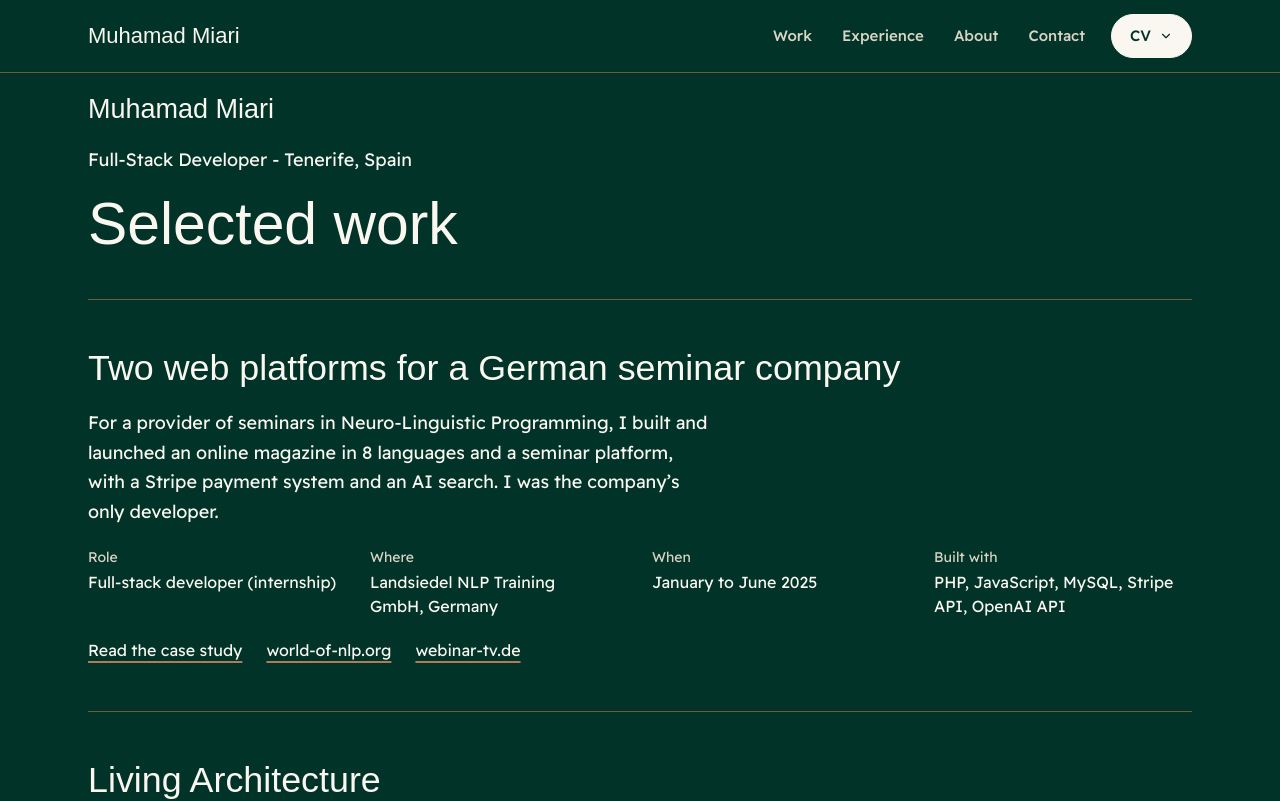
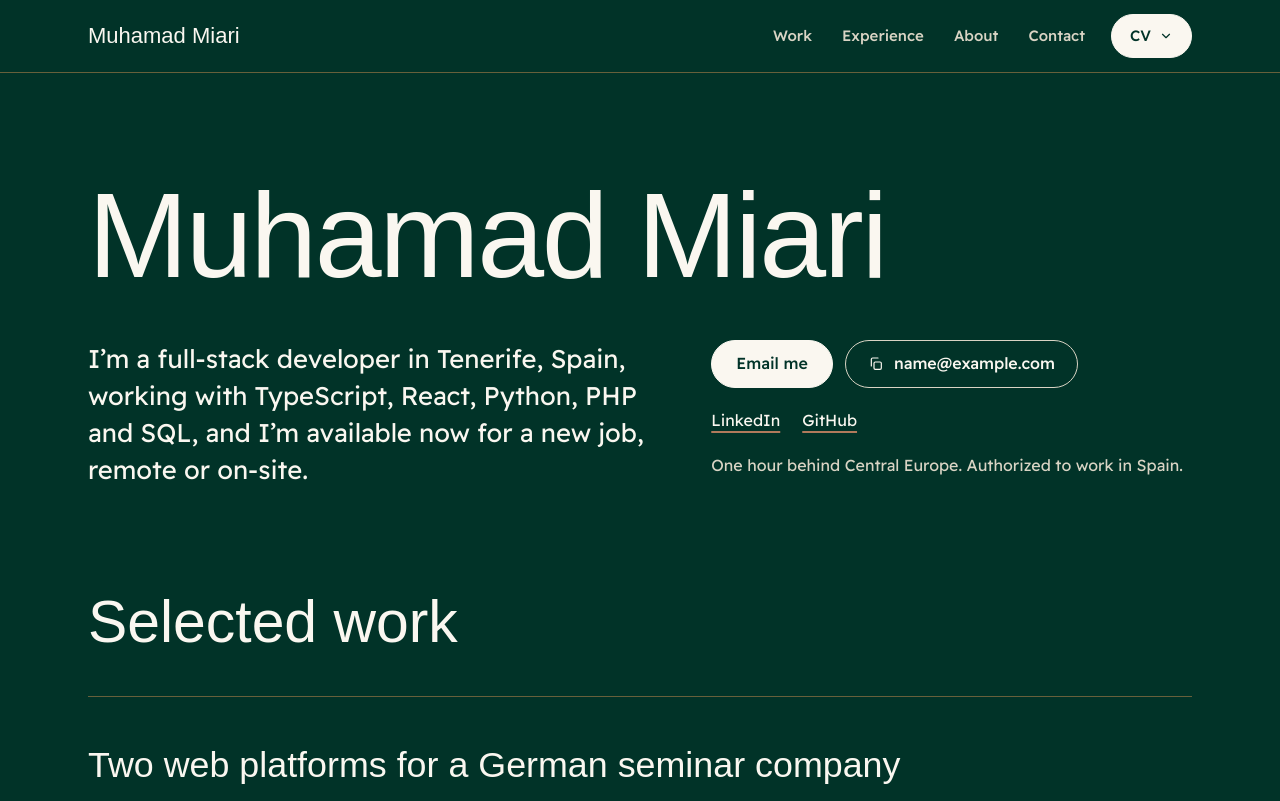
Before and after one commit to miari959/portfolio, a Next.js app: page / in a window 1280 px wide. Shown: the top 801 px of the page. Built offline with nearby package versions, Linux system fonts and the light colour scheme; a web font is replaced by a local one.

Commit message:
Add the hero with contact links and email copy

```diff
--- a/src/app/globals.css
+++ b/src/app/globals.css
@@ -29,7 +29,7 @@
 
 html {
   color-scheme: dark;
-  scroll-padding-top: var(--header-height);
+  scroll-padding-top: calc(var(--header-height) + 24px);
 }
 
 body {
@@ -121,3 +121,15 @@ a:hover {
 .skip-link:focus {
   left: 16px;
 }
+/* Text that only screen readers read */
+.sr-only {
+  position: absolute;
+  width: 1px;
+  height: 1px;
+  padding: 0;
+  margin: -1px;
+  overflow: hidden;
+  clip-path: inset(50%);
+  white-space: nowrap;
+  border: 0;
+}
--- a/src/app/page.tsx
+++ b/src/app/page.tsx
@@ -1,17 +1,12 @@
-import { site } from "@/content/site";
 import { projects } from "@/content/projects";
+import { Hero } from "@/components/Hero";
 import { ProjectCard } from "@/components/ProjectCard";
 import styles from "./page.module.css";
 
 export default function Home() {
   return (
     <main id="main">
-      <section className="container">
-        <h1>{site.name}</h1>
-        <p>
-          {site.role} - {site.location}
-        </p>
-      </section>
+      <Hero />
 
       <section id="work" aria-labelledby="work-title" className={`container ${styles.work}`}>
         <h2 id="work-title" className={styles.sectionTitle}>
--- /dev/null
+++ b/src/components/CopyEmailButton.module.css
@@ -0,0 +1,21 @@
+.button {
+  display: inline-flex;
+  align-items: center;
+  justify-content: center;
+  gap: 10px;
+  min-height: 48px;
+  padding: 0 22px;
+  border: 1px solid var(--color-greige);
+  border-radius: 999px;
+  background: transparent;
+  color: var(--color-bone);
+  font: inherit;
+  font-size: 16px;
+  font-weight: 500;
+  cursor: pointer;
+  transition: background-color 0.2s ease;
+}
+
+.button:hover {
+  background: var(--color-moss);
+}
--- /dev/null
+++ b/src/components/CopyEmailButton.tsx
@@ -0,0 +1,51 @@
+"use client";
+
+import { useRef, useState } from "react";
+import styles from "./CopyEmailButton.module.css";
+
+type CopyEmailButtonProps = {
+  email: string;
+};
+
+export function CopyEmailButton({ email }: CopyEmailButtonProps) {
+  const [copied, setCopied] = useState(false);
+  const timer = useRef(0);
+
+  async function copyEmail() {
+    try {
+      await navigator.clipboard.writeText(email);
+    } catch {
+      return;
+    }
+    setCopied(true);
+    window.clearTimeout(timer.current);
+    timer.current = window.setTimeout(() => setCopied(false), 2400);
+  }
+
+  return (
+    <>
+      <button type="button" className={styles.button} onClick={copyEmail}>
+        {copied ? (
+          <>
+            <svg aria-hidden="true" width="16" height="16" viewBox="0 0 24 24" fill="none" stroke="currentColor" strokeWidth="2" strokeLinecap="round" strokeLinejoin="round">
+              <path d="M5 12l4 4 10-10" />
+            </svg>
+            Copied
+          </>
+        ) : (
+          <>
+            <svg aria-hidden="true" width="16" height="16" viewBox="0 0 24 24" fill="none" stroke="currentColor" strokeWidth="1.8" strokeLinecap="round" strokeLinejoin="round">
+              <rect x="9" y="9" width="11" height="11" rx="2" />
+              <path d="M5 15V5a2 2 0 0 1 2-2h8" />
+            </svg>
+            <span className="sr-only">Copy email address: </span>
+            {email}
+          </>
+        )}
+      </button>
+      <p role="status" className="sr-only">
+        {copied ? "Email address copied" : ""}
+      </p>
+    </>
+  );
+}
--- /dev/null
+++ b/src/components/Hero.module.css
@@ -0,0 +1,103 @@
+.hero {
+  padding-top: clamp(56px, 8vw, 112px);
+  padding-bottom: clamp(64px, 8vw, 104px);
+  display: flex;
+  flex-direction: column;
+  gap: clamp(28px, 3.5vw, 44px);
+  animation: fade-in 0.4s cubic-bezier(0.2, 0.7, 0.2, 1) both;
+}
+
+@keyframes fade-in {
+  from {
+    opacity: 0;
+    transform: translateY(8px);
+  }
+  to {
+    opacity: 1;
+    transform: none;
+  }
+}
+
+.name {
+  margin: 0;
+  font-size: clamp(56px, 9.4vw, 136px);
+  line-height: 1;
+  letter-spacing: -0.02em;
+}
+
+.row {
+  display: flex;
+  flex-wrap: wrap;
+  align-items: flex-start;
+  gap: 28px 64px;
+}
+
+.intro {
+  flex: 1 1 480px;
+  min-width: 0;
+  max-width: 36ch;
+  margin: 0;
+  font-size: clamp(21px, 2vw, 26px);
+  line-height: 1.45;
+}
+
+.contact {
+  flex: 1 1 360px;
+  min-width: 0;
+  display: flex;
+  flex-direction: column;
+  gap: 20px;
+}
+
+.buttons {
+  display: flex;
+  flex-wrap: wrap;
+  gap: 12px;
+}
+
+.emailButton {
+  display: inline-flex;
+  align-items: center;
+  justify-content: center;
+  min-height: 48px;
+  padding: 0 24px;
+  border: 1px solid var(--color-bone);
+  border-radius: 999px;
+  background: var(--color-bone);
+  color: var(--color-forest);
+  font-size: 16px;
+  font-weight: 500;
+  text-decoration: none;
+  transition: background-color 0.2s ease, border-color 0.2s ease;
+}
+
+.emailButton:hover {
+  background: var(--color-greige);
+  border-color: var(--color-greige);
+}
+
+.links {
+  margin: 0;
+  display: flex;
+  flex-wrap: wrap;
+  gap: 8px 22px;
+  font-size: 16px;
+  line-height: 1.6;
+}
+
+.phoneOnly {
+  display: none;
+}
+
+.note {
+  margin: 0;
+  font-size: 16px;
+  line-height: 1.6;
+  color: var(--color-greige);
+}
+
+@media (max-width: 760px) {
+  .phoneOnly {
+    display: inline;
+  }
+}
--- /dev/null
+++ b/src/components/Hero.tsx
@@ -0,0 +1,37 @@
+import { site } from "@/content/site";
+import { CopyEmailButton } from "./CopyEmailButton";
+import styles from "./Hero.module.css";
+
+export function Hero() {
+  return (
+    <section aria-label="Introduction" className={`container ${styles.hero}`}>
+      <h1 className={styles.name}>{site.name}</h1>
+      <div id="contact" className={styles.row}>
+        <p className={styles.intro}>
+          I’m a full-stack developer in Tenerife, Spain, working with TypeScript, React, Python,
+          PHP and SQL, and I’m available now for a new job, remote or on-site.
+        </p>
+        <div className={styles.contact}>
+          <h2 className="sr-only">Contact</h2>
+          <div className={styles.buttons}>
+            <a href={`mailto:${site.email}`} className={styles.emailButton}>
+              Email me
+            </a>
+            <CopyEmailButton email={site.email} />
+          </div>
+          <p className={styles.links}>
+            <a href={site.linkedin}>LinkedIn</a>
+            <a href={site.github}>GitHub</a>
+            <a href={site.cv.english} download className={styles.phoneOnly}>
+              CV in English
+            </a>
+            <a href={site.cv.german} download className={styles.phoneOnly}>
+              CV in German
+            </a>
+          </p>
+          <p className={styles.note}>One hour behind Central Europe. Authorized to work in Spain.</p>
+        </div>
+      </div>
+    </section>
+  );
+}
--- a/src/components/ProjectCard.module.css
+++ b/src/components/ProjectCard.module.css
@@ -28,7 +28,7 @@
 .facts {
   margin: 0;
   display: grid;
-  grid-template-columns: repeat(auto-fit, minmax(190px, 1fr));
+  grid-template-columns: repeat(4, minmax(0, 1fr));
   gap: 14px 24px;
 }
 
@@ -52,3 +52,14 @@
   font-size: 16px;
   line-height: 1.6;
 }
+@media (max-width: 960px) {
+  .facts {
+    grid-template-columns: repeat(2, minmax(0, 1fr));
+  }
+}
+
+@media (max-width: 560px) {
+  .facts {
+    grid-template-columns: minmax(0, 1fr);
+  }
+}
--- a/src/content/site.ts
+++ b/src/content/site.ts
@@ -1,7 +1,6 @@
 export const site = {
   name: "Muhamad Miari",
-  role: "Full-Stack Developer",
-  location: "Tenerife, Spain",
+  email: "name@example.com",
   cv: {
     english: "/cv/Muhamad-Miari-CV-EN.pdf",
     german: "/cv/Muhamad-Miari-CV-DE.pdf",
```
